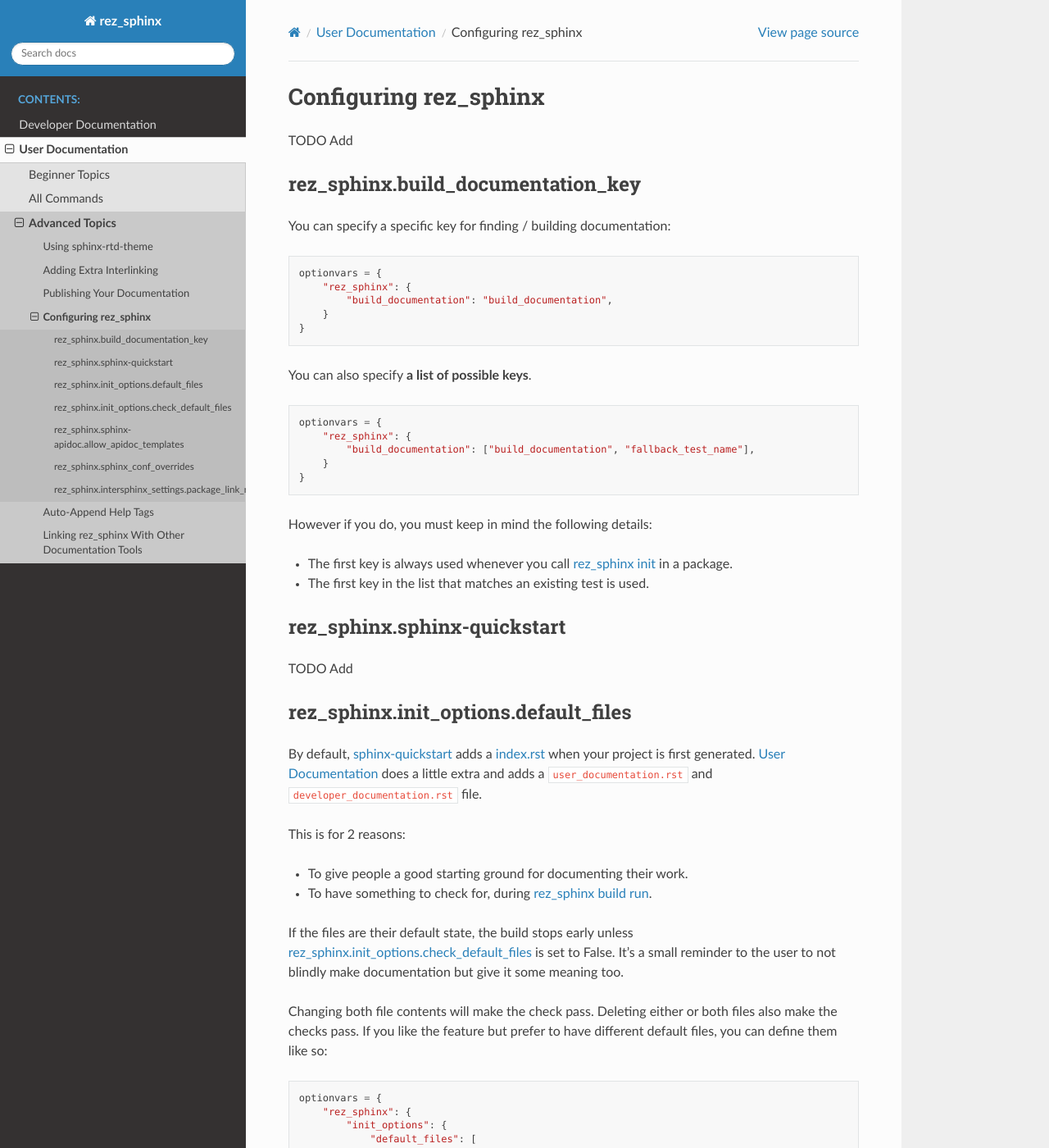
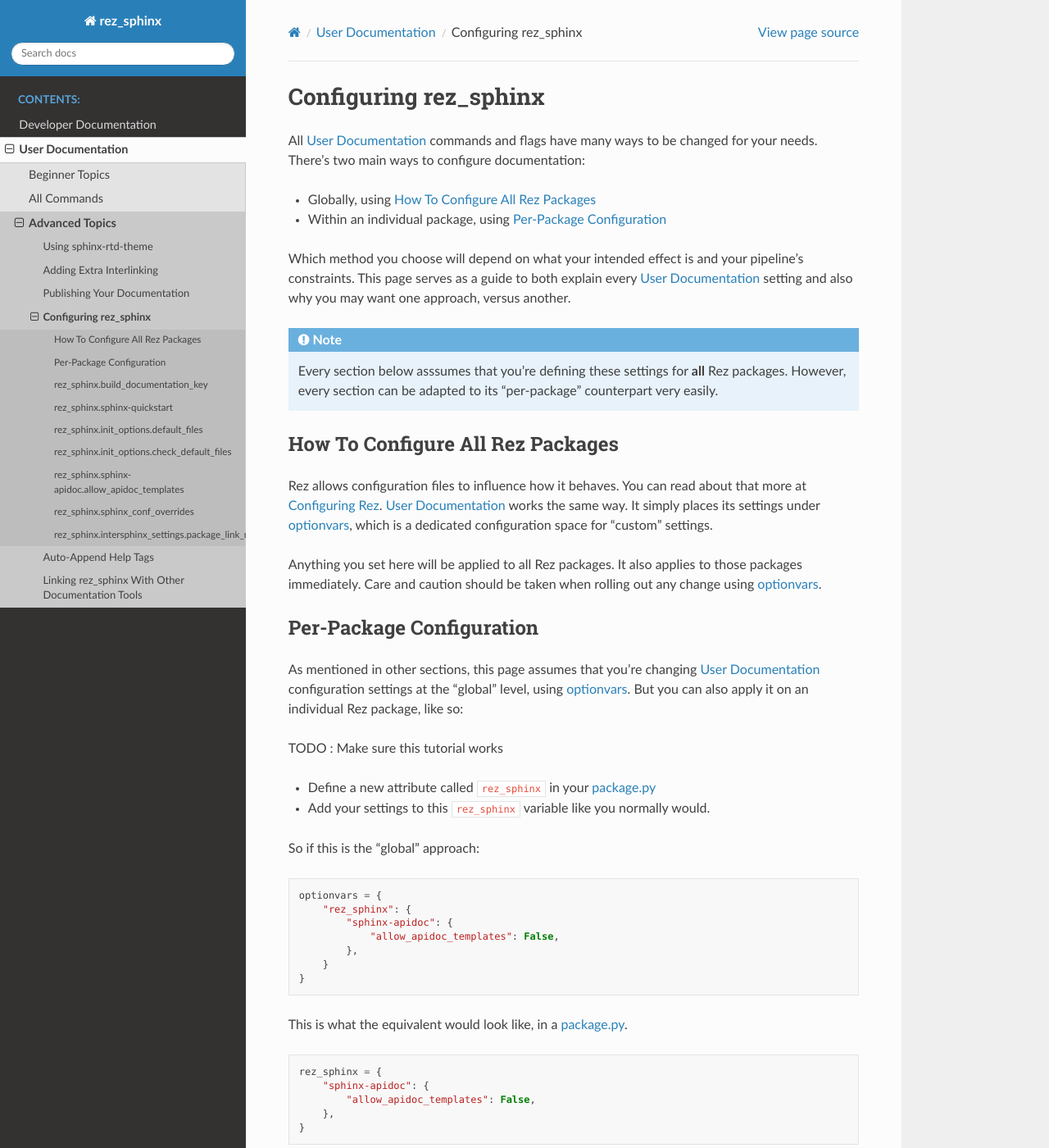
Before and after one commit to ColinKennedy/rez_developer_packages, a Sphinx documentation site: the page built from rez_sphinx/documentation/source/configuring_rez_sphinx.rst, in a window 1280 px wide and 1400 px high. Shown: the whole window at 82% size. Built offline with Sphinx 7.4.7 and the Read the Docs theme 2.0.0, drawn with Linux system fonts in a browser that asks for light colours; pages that are not in the unit, such as notebooks, are missing from menus; the version number could not be read and is left out; some of the changed text lies outside the part shown.

Commit message:
Added documentation

```diff
--- a/rez_sphinx/documentation/source/conf.py
+++ b/rez_sphinx/documentation/source/conf.py
@@ -97,6 +97,7 @@ intersphinx_mapping.update(
 
 rst_epilog = textwrap.dedent(
     """\
+    .. _Configuring Rez: https://github.com/nerdvegas/rez/wiki/Configuring-Rez#overview
     .. _Rez: https://github.com/nerdvegas/rez/wiki
     .. _Sphinx conf.py: https://www.sphinx-doc.org/en/master/usage/configuration.html
     .. _Sphinx: https://www.sphinx-doc.org/en/master
@@ -114,6 +115,7 @@ rst_epilog = textwrap.dedent(
     .. _master_doc: https://www.sphinx-doc.org/en/master/usage/configuration.html#confval-master_doc
     .. _modules.rst: https://stackoverflow.com/questions/62822605/sphinx-modules-rst-warning-document-isnt-included-in-any-toctree
     .. _objects.inv: https://sphobjinv.readthedocs.io/en/latest/syntax.html
+    .. _optionvars: https://github.com/nerdvegas/rez/wiki/Configuring-Rez#optionvars
     .. _package help: https://github.com/nerdvegas/rez/wiki/Package-Definition-Guide#help
     .. _package.py: https://github.com/nerdvegas/rez/wiki/Package-Commands
     .. _package_preprocess_function: https://github.com/nerdvegas/rez/wiki/Configuring-Rez#package_preprocess_function
@@ -130,6 +132,7 @@ rst_epilog = textwrap.dedent(
     .. _rez-depends: https://github.com/nerdvegas/rez/wiki/Command-Line-Tools#rez-depends
     .. _rez-help: https://github.com/nerdvegas/rez/wiki/Command-Line-Tools#rez-help
     .. _rez-pip: https://github.com/nerdvegas/rez/wiki/Command-Line-Tools#rez-pip
+    .. _rez-test: https://github.com/nerdvegas/rez/wiki/Command-Line-Tools#rez-test
     .. _rezconfig.py: https://github.com/nerdvegas/rez/blob/fa3fff6f0b7b4b53bbb9baa4357ab42117d06356/src/rez/rezconfig.py
     .. _sphinx theme: https://sphinx-themes.org/
     .. _sphinx-apidoc: https://www.sphinx-doc.org/en/master/man/sphinx-apidoc.html
@@ -146,7 +149,3 @@ rst_epilog = textwrap.dedent(
     .. _yaml: https://pyyaml.org/wiki/PyYAMLDocumentation
     """
 )
-
-# TODO : Finish these
-# :ref:`global configuration`
-# :ref:`per-package configuration`
--- a/rez_sphinx/documentation/source/configuring_rez_sphinx.rst
+++ b/rez_sphinx/documentation/source/configuring_rez_sphinx.rst
@@ -2,7 +2,78 @@
 Configuring rez_sphinx
 ######################
 
-TODO Add
+All :ref:`rez_sphinx` commands and flags have many ways to be changed for your needs.
+There's two main ways to configure documentation:
+
+- Globally, using :ref:`global configuration`
+- Within an individual package, using :ref:`per-package configuration`
+
+Which method you choose will depend on what your intended effect is and your
+pipeline's constraints. This page serves as a guide to both explain every
+:ref:`rez_sphinx` setting and also why you may want one approach, versus
+another.
+
+.. note::
+
+    Every section below asssumes that you're defining these settings for
+    **all** Rez packages. However, every section can be adapted to its
+    "per-package" counterpart very easily.
+
+
+.. _global configuration:
+
+How To Configure All Rez Packages
+*********************************
+
+Rez allows configuration files to influence how it behaves. You can read about
+that more at `Configuring Rez`_. :ref:`rez_sphinx` works the same way. It
+simply places its settings under `optionvars`_, which is a dedicated
+configuration space for "custom" settings.
+
+Anything you set here will be applied to all Rez packages. It also applies
+to those packages immediately. Care and caution should be taken when
+rolling out any change using `optionvars`_.
+
+
+.. _per-package configuration:
+
+Per-Package Configuration
+*************************
+
+As mentioned in other sections, this page assumes that you're changing :ref:`rez_sphinx`
+configuration settings at the "global" level, using `optionvars`_. But you can
+also apply it on an individual Rez package, like so:
+
+TODO : Make sure this tutorial works
+
+- Define a new attribute called ``rez_sphinx`` in your `package.py`_
+- Add your settings to this ``rez_sphinx`` variable like you normally would.
+
+
+So if this is the "global" approach:
+
+.. code-block:: python
+
+    optionvars = {
+        "rez_sphinx": {
+            "sphinx-apidoc": {
+                "allow_apidoc_templates": False,
+            },
+        }
+    }
+
+
+This is what the equivalent would look like, in a `package.py`_.
+
+.. code-block:: python
+
+    rez_sphinx = {
+        "sphinx-apidoc": {
+            "allow_apidoc_templates": False,
+        },
+    }
+
+and that's it. All sections in this page can be converted this way.
 
 
 .. _rez_sphinx.build_documentation_key:
--- a/rez_sphinx/documentation/source/linking_rez_sphinx_with_other_documentation_tools.rst
+++ b/rez_sphinx/documentation/source/linking_rez_sphinx_with_other_documentation_tools.rst
@@ -13,7 +13,7 @@ is built with `Sphinx`_, but not :ref:`rez_sphinx`. Can you still link the two?
 Yes. But it requires a small tweak to "Another package". You need to add a
 "rez_sphinx objects.inv" key to its `package.py`_ ``help`` attribute:
 
-.. code-block::
+.. code-block:: python
 
    name = "another_package"
 
--- a/rez_sphinx/documentation/source/user_documentation.rst
+++ b/rez_sphinx/documentation/source/user_documentation.rst
@@ -44,6 +44,7 @@ documentation easier.
    build <build_command>
    config <config_command>
    init <init_command>
+   publish <publish_command>
    suggest <suggest_command>
    view <view_command>
 
```
Also changed, not shown: rez_sphinx/documentation/source/publish_command.rst (added, +7 -0 lines), 1 other file.
